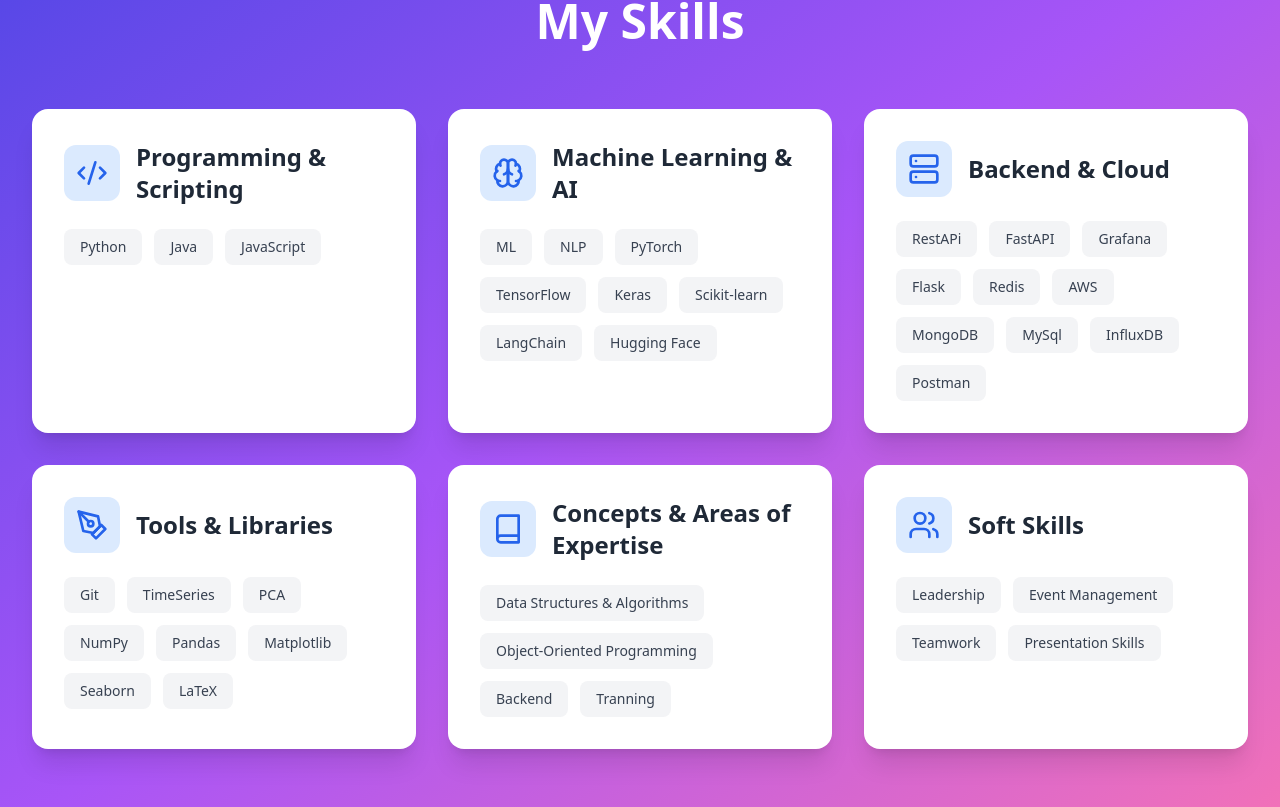
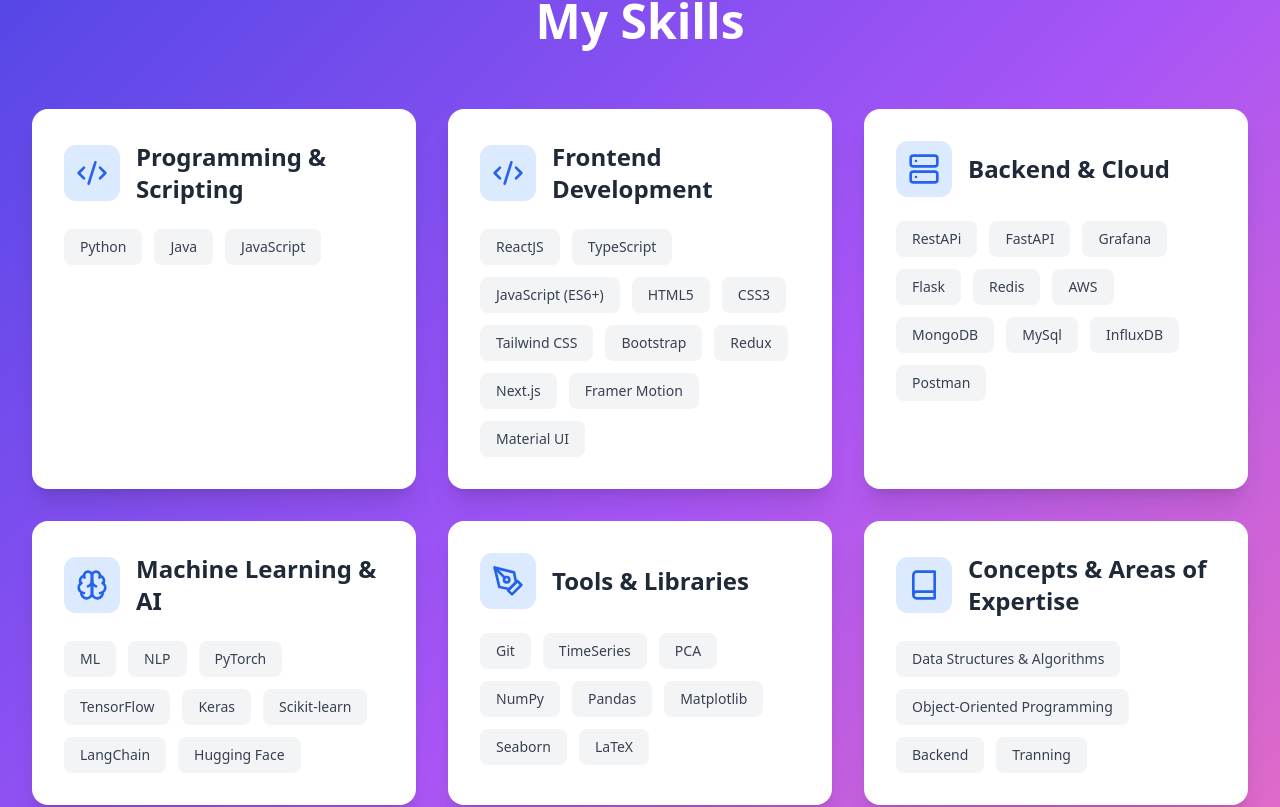
Before and after one commit to kumar0022/portfolio, a React (Vite) app: page / in a window 1280 px wide. Shown: the part 3155-3962 px from the top of the page. Built offline with nearby package versions, Linux system fonts and the light colour scheme.

Commit message:
Update Skills.tsx

```diff
--- a/src/components/Skills.tsx
+++ b/src/components/Skills.tsx
@@ -13,21 +13,24 @@
     icon: Code2,
     skills: ["Python", "Java", "JavaScript"],
   },
-  "Machine Learning & AI": {
-    icon: Brain,
-    skills: [
-      "ML",
-      "NLP",
+  "Frontend Development": {
+  icon: Code2, // replace with your preferred icon
+  skills: [
+    "ReactJS",
+    "TypeScript",
+    "JavaScript (ES6+)",
+    "HTML5",
+    "CSS3",
+    "Tailwind CSS",
+    "Bootstrap",
+    "Redux",
+    "Next.js",
+    "Framer Motion",
+    "Material UI",
+  ],
+},
 
-      "PyTorch",
-      "TensorFlow",
-      "Keras",
-      "Scikit-learn",
-      "LangChain",
 
-      "Hugging Face",
-    ],
-  },
   "Backend & Cloud": {
     icon: Server,
     skills: [
@@ -42,6 +45,20 @@
       "InfluxDB",
 
       "Postman",
+    ],
+  },
+    "Machine Learning & AI": {
+    icon: Brain,
+    skills: [
+      "ML",
+      "NLP",
+      "PyTorch",
+      "TensorFlow",
+      "Keras",
+      "Scikit-learn",
+      "LangChain",
+
+      "Hugging Face",
     ],
   },
   "Tools & Libraries": {
```
